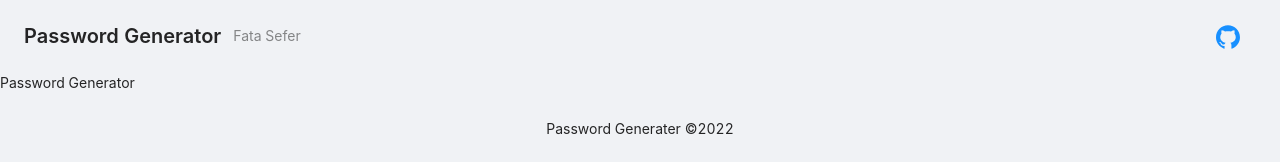
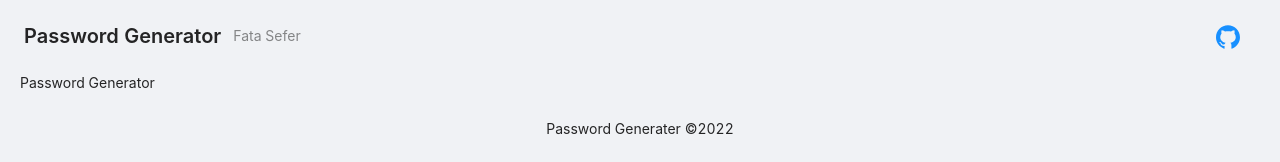
Before and after one commit to fs98/password-generator, a React (Create React App) app: page / in a window 1280 px wide. Shown: the top 162 px of the page. Built offline with nearby package versions, Linux system fonts and the light colour scheme.

Commit message:
style: add margin to content

```diff
--- a/src/App.tsx
+++ b/src/App.tsx
@@ -25,7 +25,7 @@ const App = (): JSX.Element => {
           </Button>,
         ]}
       />
-      <Content>
+      <Content className="mx-5">
         <PasswordGenerator />
       </Content>
       <Footer className="text-center">Password Generater ©2022</Footer>
```
